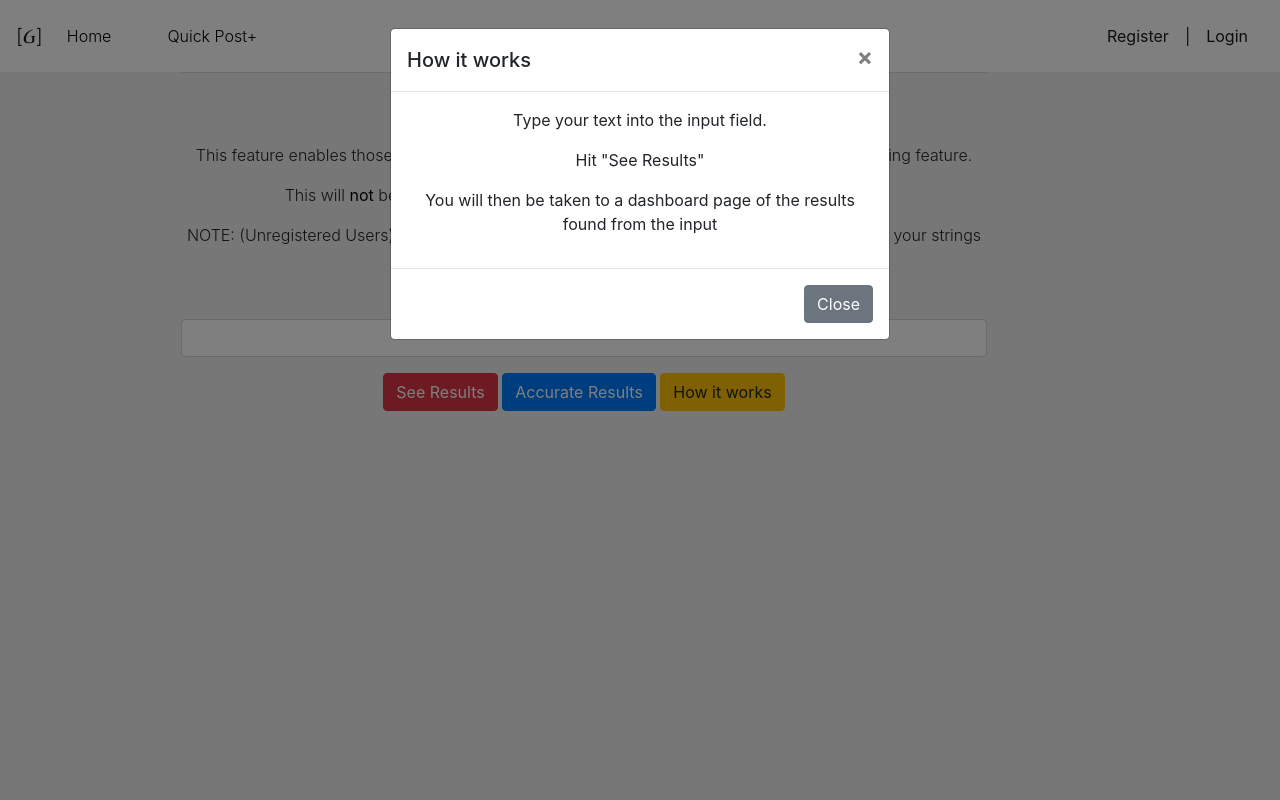
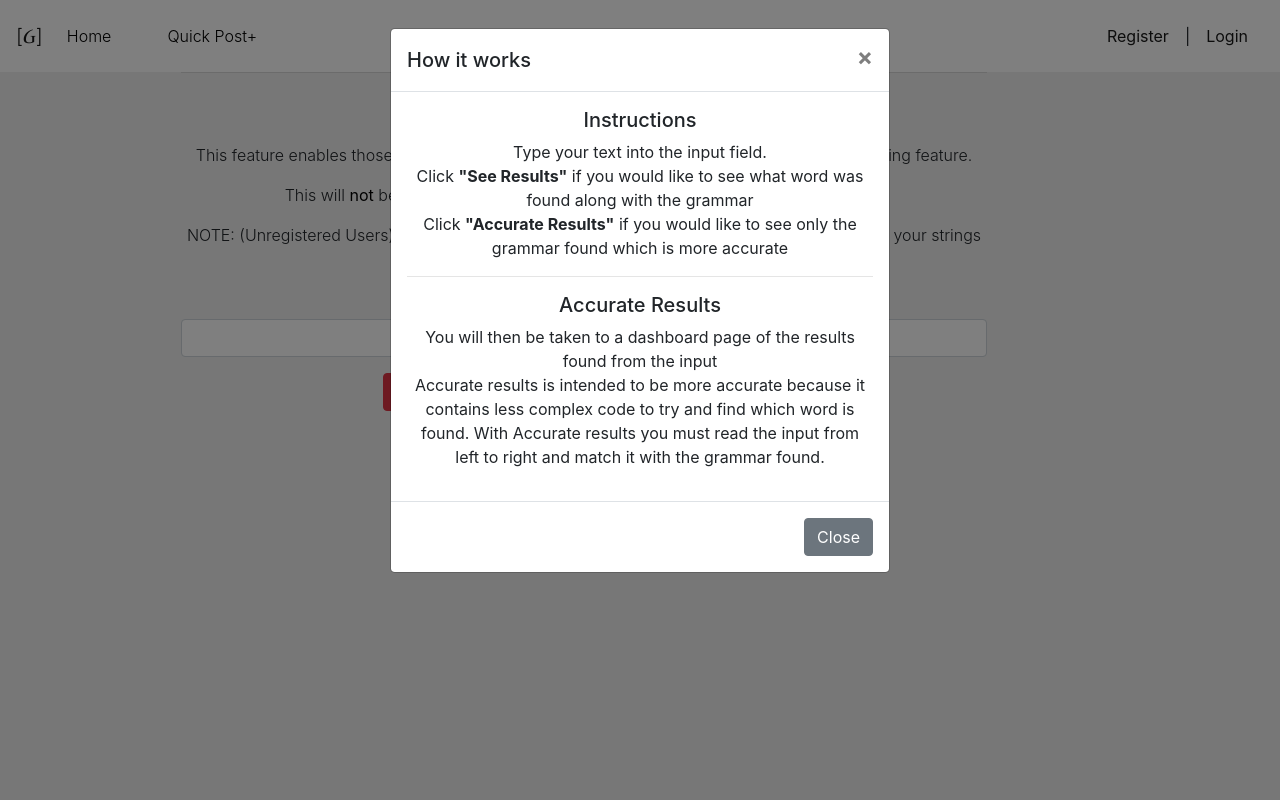
Before and after one commit to serenuy/EnglishGrammar-Project, a Django app: page /quick-post/ in a window 1280 px wide, after a click on "How it works". Run offline with Django 4.2, Linux system fonts and the light colour scheme; some libraries are stand-ins or nearby versions.

Commit message:
Added instructions to modals

```diff
--- a/main/templates/main/quickpost.html
+++ b/main/templates/main/quickpost.html
@@ -38,9 +38,16 @@
 			        </button>
 			      </div>
 			      <div class="modal-body">
-			        <p>Type your text into the input field.</p>
-			        <p>Hit "See Results"</p>
-			        <p>You will then be taken to a dashboard page of the results found from the input</p>
+			      	<h5>Instructions</h5>
+			        <p>Type your text into the input field.<br />
+			        Click <b>"See Results"</b> if you would like to see what word was found along with the grammar<br />
+			        Click <b>"Accurate Results"</b> if you would like to see only the grammar found which is more accurate<br /></p>
+			        <hr>
+			        <h5>Accurate Results</h5>
+					<p>You will then be taken to a dashboard page of the results found from the input<br />
+					Accurate results is intended to be more accurate because it contains less complex code to try
+					and find which word is found. With Accurate results you must read the input from left to
+					right and match it with the grammar found.</p>
 			      </div>
 			      <div class="modal-footer">
 			        <button type="button" class="btn btn-secondary" data-dismiss="modal">Close</button>
```
Also changed, not shown: main/templates/main/create.html (+10 -3 lines), db.sqlite3.
